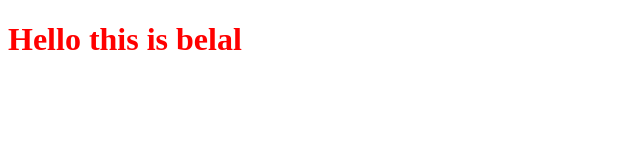
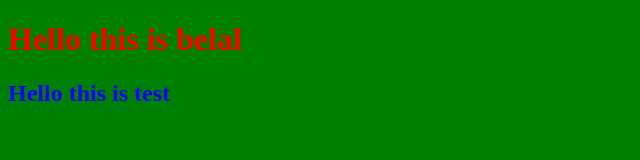
Before and after one commit to belalslah/mywork, a plain HTML site: page index.html in a window 1280 px wide. Shown: the whole page, without its empty margins (0-640 px from the left). Drawn offline with Linux system fonts and the light colour scheme.

Commit message:
edit css and html files

```diff
--- a/index.html
+++ b/index.html
@@ -8,6 +8,8 @@
 </head>
 <body>
     <h1>Hello this is belal </h1>
+    <h2>Hello this is test </h2>
+
 
     <script src="app.js"></script>
 </body>
--- a/style.css
+++ b/style.css
@@ -1,4 +1,9 @@
 
 h1{
     color: red;
+}h2{
+    color: blue;
 }
+body{
+    background-color: green;
+}
```
